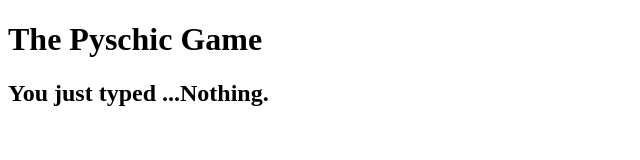
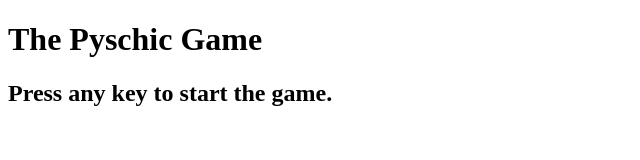
Before and after one commit to smack322/Psychic-Game, a plain HTML site: page index.html in a window 1280 px wide. Shown: the whole page, without its empty margins (0-640 px from the left). Drawn offline with Linux system fonts and the light colour scheme.

Commit message:
final Psychic-Game

```diff
--- a/index.html
+++ b/index.html
@@ -14,16 +14,14 @@
 		<p id="wins-text"></p>
 		<p id="losses-text"></p>
 		<p id="remaining-guess-text"></p>
-		<p id="current-guess-text">
-			<p>
+		<p id="current-guess-text"></p>
 	</div>
 
 
 
-	<h2>You just typed
-		<span id="user-text">
-			<strong>...Nothing.</strong>
-		</span>
+	<h2>Press any key to start the game.
+		<span id="user-text"></span>
+
 	</h2>
 	<script type="text/javascript">
 
```
Also changed, not shown: 1 other file.
